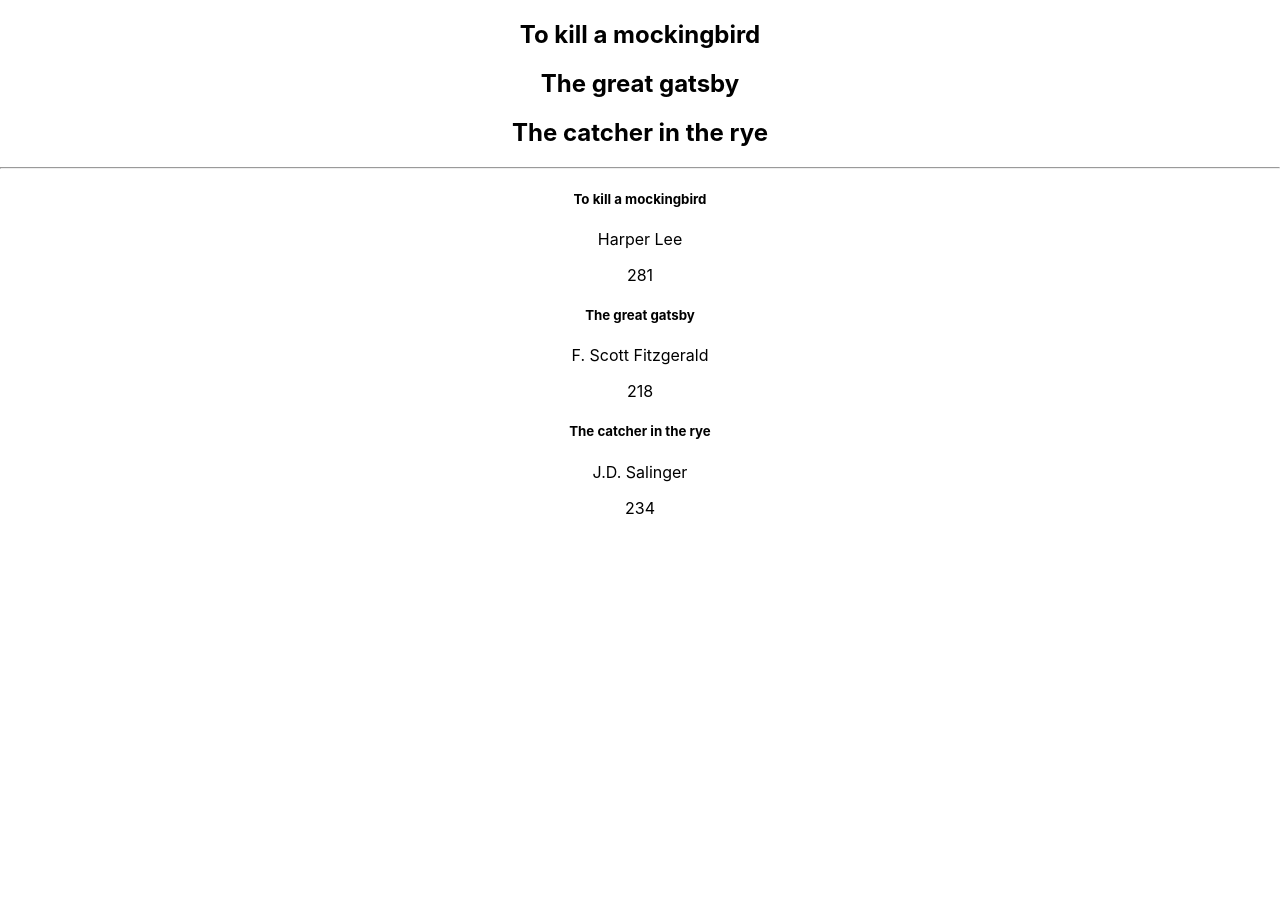
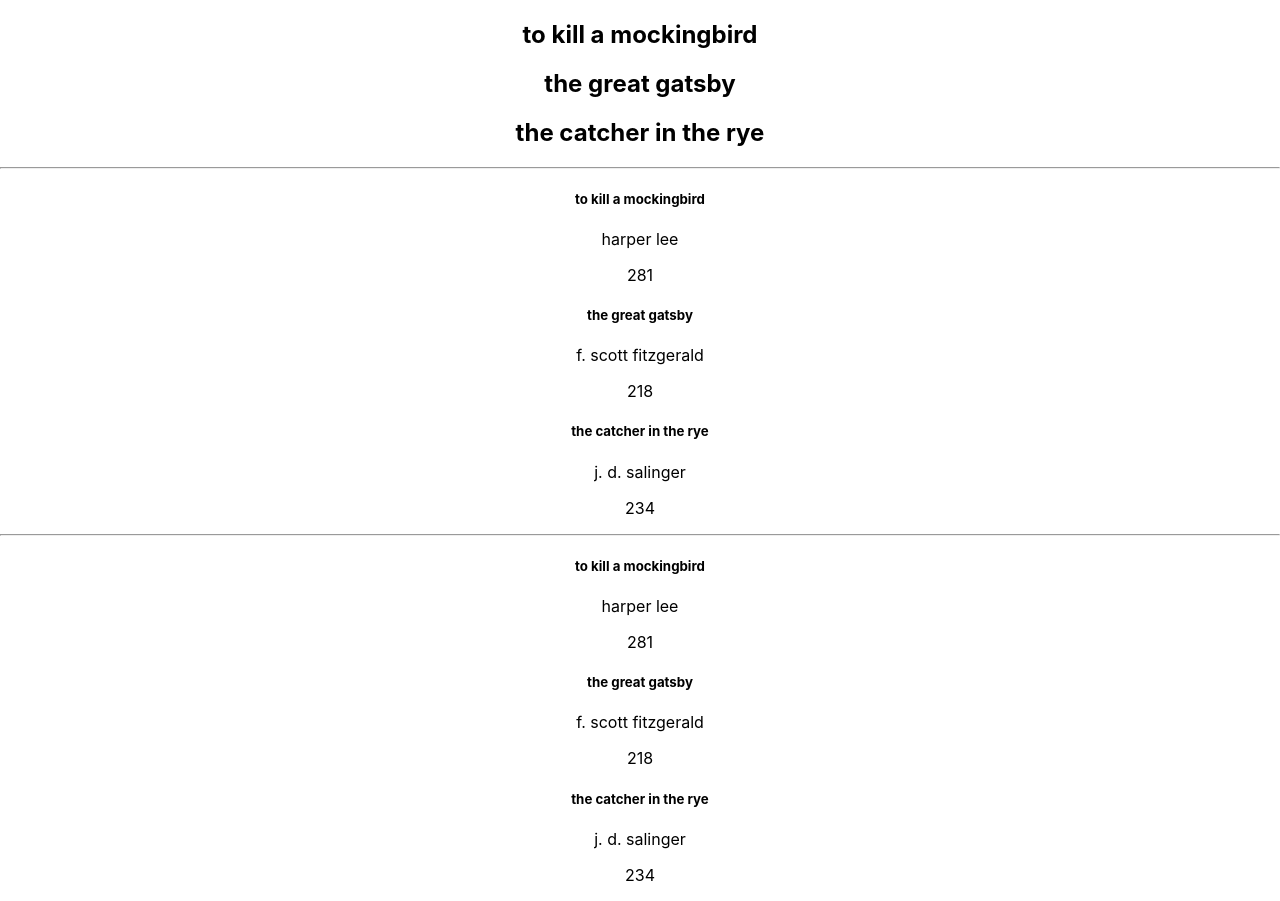
Before and after one commit to fgit-24/gitpod-react, a React (Create React App) app in the folder my-app/: page / in a window 1280 px wide. Before the commit the page ends 800 px from the top, so only its background shows below. Built offline with nearby package versions, Linux system fonts and the light colour scheme.

Commit message:
Add Book.js

```diff
--- /dev/null
+++ b/my-app/src/components/Book.js
@@ -0,0 +1,14 @@
+import React from 'react'
+
+function Book(props) {
+    const book = props.book
+    return (
+        <div>
+            <h5>{book.title}</h5>
+            <p>{book.author}</p>
+            <p>{book.pages}</p>
+        </div>
+    )
+}
+
+export default Book
--- a/my-app/src/components/RenderList.js
+++ b/my-app/src/components/RenderList.js
@@ -1,33 +1,37 @@
 import React from "react";
+import Book from "./Book";
 
-function RenderingList() {
-    const booklist = [
+function RenderingLists() {
+  const bookList = [
+    "to kill a mockingbird",
+    "the great gatsby",
+    "the catcher in the rye",
+  ];
+
+  const books = [
     {
-            title: 'To kill a mockingbird',
-            author: 'Harper Lee',
-            pages: 281
+      title: "to kill a mockingbird",
+      author: "harper lee",
+      pages: 281,
     },
     {
-            title: 'The great gatsby',
-            author: 'F. Scott Fitzgerald',
-            pages: 218
+      title: "the great gatsby",
+      author: "f. scott fitzgerald",
+      pages: 218,
     },
     {
-            title: 'The catcher in the rye',
-            author: 'J.D. Salinger',
-            pages: 234
-        }
+      title: "the catcher in the rye",
+      author: "j. d. salinger",
+      pages: 234,
+    },
   ];
-
   return (
     <div>
-            { booklist.map(book => (
-                <h2 key={book.title}>{book.title}</h2>
-            )) }
-
+      {bookList.map((book) => {
+        return <h2 key={book}>{book}</h2>;
+      })}
       <hr />
-
-            { booklist.map(book => {
+      {books.map((book) => {
         return (
           <div key={book.title}>
             <h5>{book.title}</h5>
@@ -36,8 +40,12 @@
           </div>
         );
       })}
+      <hr />
+      {books.map((book) => {
+        return <Book key={book.title} book={book} />;
+      })}
     </div>
   );
 }
 
-export default RenderingList;
+export default RenderingLists;
```
Lines whose indentation alone changed are shown as unchanged.
